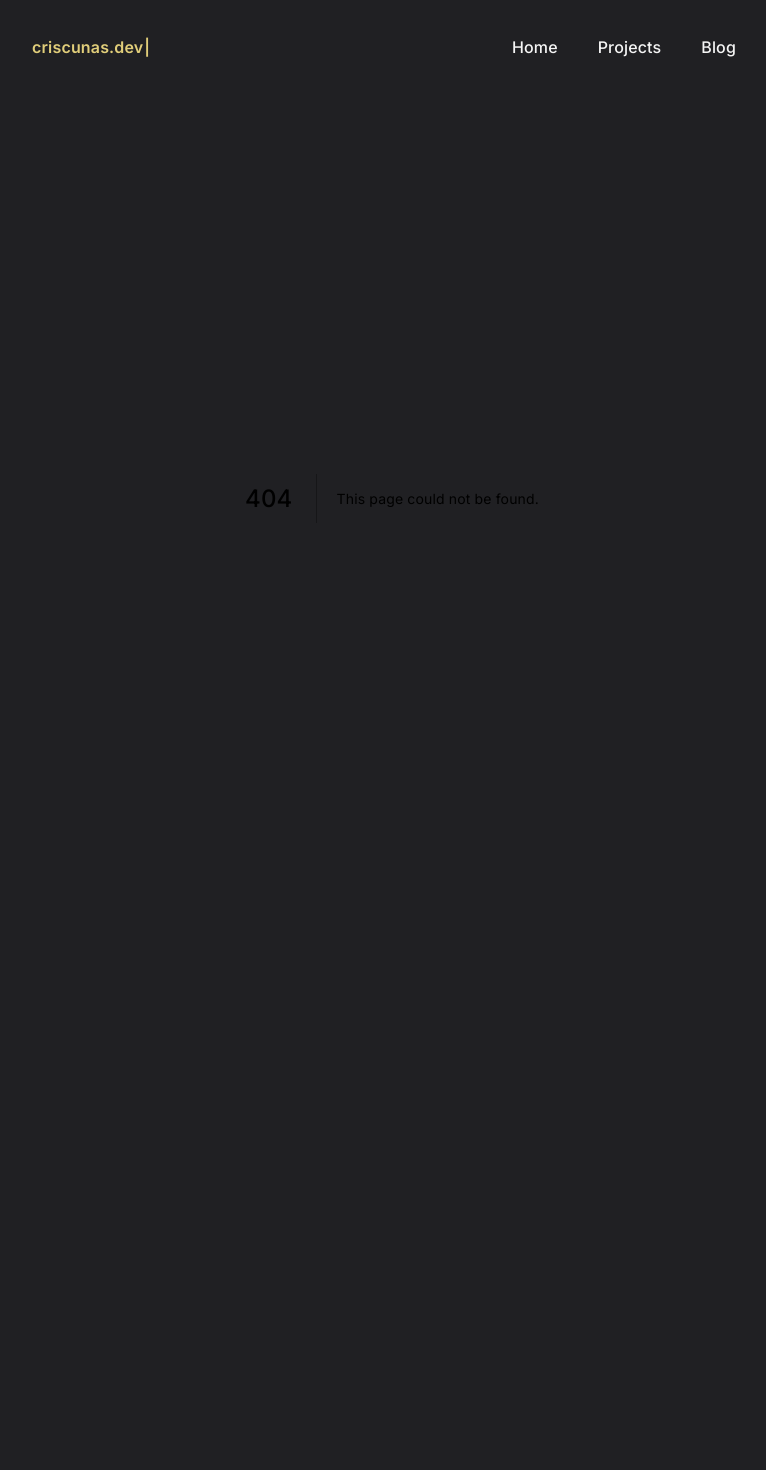
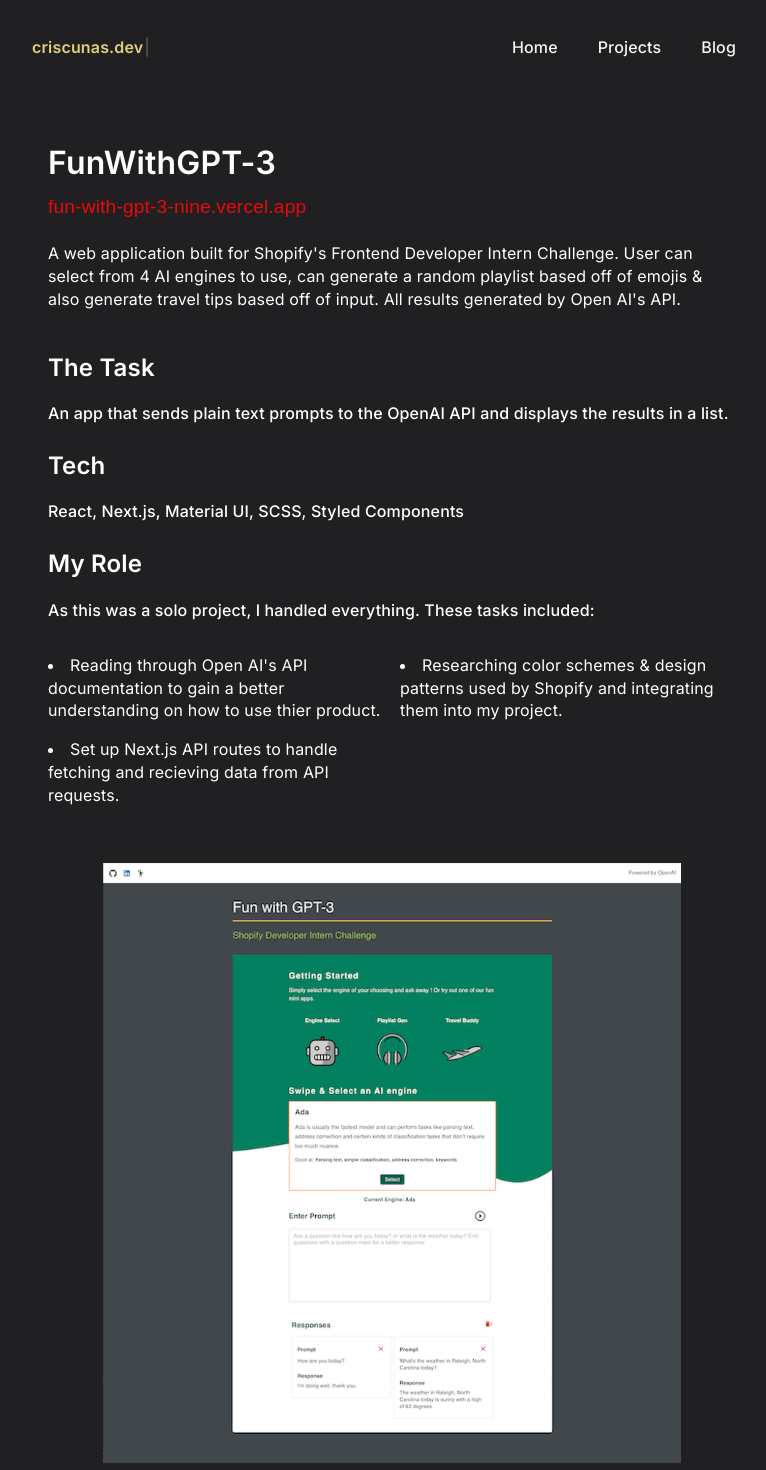
Before and after one commit to criscunas/Portfolio-Site, a Next.js app: page /FunWithGPT in a window 1280 px wide. Before the commit this address had no page. Shown: the part 20-1490 px from the top of the page, without its empty margins (248-1014 px from the left). Before the commit the page ends 943 px from the top, so only its background shows below. Built offline with nearby package versions, Linux system fonts and the light colour scheme.

Commit message:
new project page and styles

```diff
--- /dev/null
+++ b/pages/FunWithGPT.js
@@ -0,0 +1,103 @@
+import { Box, Grid } from "@material-ui/core";
+import style from "../styles/Gpt.module.scss";
+import { Swiper, SwiperSlide } from "swiper/react";
+import "swiper/css";
+import "swiper/css/pagination";
+import "swiper/css/navigation";
+import { Navigation, Autoplay } from "swiper";
+import Head from "next/head";
+import Link from "next/link";
+
+export default function FunWithGPT() {
+
+  let images = [
+    {
+      src: "/images/gpt1.png",
+    },
+    {
+      src: "/images/gpt2.png",
+    },
+    {
+      src: "/images/gpt3.png",
+    },
+  ];
+
+  return (
+    <div>
+      <Head>
+        <title>Fun with GPT-3</title>
+      </Head>
+      <Box className={style.gpt}>
+        <div className={style.gpt__header}>
+          <h1 className={style.gpt__title}> FunWithGPT-3 </h1>
+          <Link href="https://fun-with-gpt-3-nine.vercel.app">
+            <a className={style.gpt__link}>
+              fun-with-gpt-3-nine.vercel.app
+            </a>
+          </Link>
+          <p className={style.gpt__description}>
+            A web application built for Shopify's Frontend Developer Intern
+            Challenge. User can select from 4 AI engines to use, can generate a random playlist based off of emojis & also generate travel tips based off of input. All results generated by Open AI's API.
+          </p>
+        </div>
+
+        <div className={style.gpt__about}>
+          <h1 className={style.gpt__about_head}>The Task</h1>
+          <p className={style.gpt__about_description}>
+            An app that sends plain text prompts to the OpenAI
+            API and displays the results in a list.
+          </p>
+          <h1 className={style.gpt__about_head}>Tech</h1>
+          <p className={style.gpt__about_description}>
+            React, Next.js, Material UI, SCSS, Styled Components
+          </p>
+          <h1 className={style.gpt__about_head}>My Role</h1>
+          <p className={style.gpt__about_description}>
+            As this was a solo project, I handled everything. These tasks
+            included:
+          </p>
+          <Grid container className={style.gpt__about_list} spacing={2}>
+            <Grid item xs={12} sm={6}>
+              <li className={style.gpt__about_list_item}>
+                Reading through Open AI's API documentation to gain a better understanding
+                on how to use thier product.
+              </li>
+            </Grid>
+
+            <Grid item xs={12} sm={6}>
+              <li className={style.gpt__about_list_item}>
+                Researching color schemes & design patterns used by Shopify and integrating
+                them into my project.
+              </li>
+            </Grid>
+            <Grid item xs={12} sm={6}>
+              <li className={style.gpt__about_list_item}>
+                Set up Next.js API routes to handle fetching and recieving data from API requests.
+              </li>
+            </Grid>
+          </Grid>
+        </div>
+
+        <div className={style.gpt__carousel}>
+          <Swiper
+            slidesPerView={1}
+            spaceBetween={20}
+            autoplay={{
+              delay: 6000,
+              disableOnInteraction: false,
+            }}
+            modules={[Autoplay, Navigation]}
+          >
+            {images.map((img, i) => {
+              return (
+                <SwiperSlide key={i}>
+                  <img src={img.src} alt="gpt-img" />
+                </SwiperSlide>
+              );
+            })}
+          </Swiper>
+        </div>
+      </Box>
+    </div>
+  );
+}
--- /dev/null
+++ b/styles/Gpt.module.scss
@@ -0,0 +1,93 @@
+@use '../styles/mixins.scss'as *;
+@use '../styles/variables.scss' as *;
+
+.gpt {
+
+  max-width: 7680px;
+  margin: 0 auto;
+
+
+  &__header {
+    padding: 1.5rem 1rem 0rem 1rem;
+
+    @include beforeTablet {
+      padding: 2rem 1rem 0rem 1rem;
+    }
+  }
+
+  &__title {
+    color: white;
+    font-size: 2rem;
+    font-weight: 600;
+    line-height: 2rem;
+    padding: 1rem 0 1.2rem 0;
+  }
+
+  &__link {
+    color:$myspace-red;
+    padding: 1rem 0;
+    text-decoration: wavy;
+    font-size: 1.2rem;
+    line-height: 1rem;
+
+  }
+
+  &__description {
+    color: white;
+    font-size: 1rem;
+    padding-top: 1.5rem;
+  }
+
+
+  &__description_note {
+    padding-top: 1rem;
+    color: wheat;
+    line-height: 1.5rem;
+  }
+
+  &__about {
+    padding: 1rem;
+  }
+
+
+  &__about_head {
+    padding-top: 1.5rem;
+    font-size: 1.5rem;
+    color: white;
+    font-weight: 600;
+  }
+
+  &__about_description {
+    margin-top: 0.5rem;
+    font-weight: 500;
+    font-size: 1rem;
+    line-height: 1.5rem;
+    color: white;
+
+    @include beforeTablet {
+      margin-top: 1rem;
+    }
+  }
+
+  &__about_list {
+    color: white;
+    padding: 1.5rem 0 1rem 0;
+
+    @include beforeTablet {
+      padding: 2rem 0 1.5rem 0;
+    }
+  }
+
+  &__about_list_item {
+    color: white;
+    font-size: 0.9rem;
+
+    @include beforeTablet {
+      font-size: 1rem;
+    }
+  }
+
+  &__carousel {
+    padding: 1rem;
+  }
+}
```
